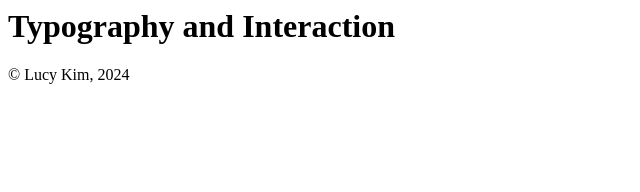
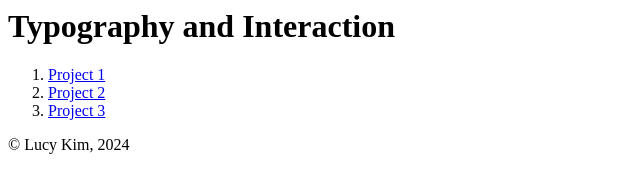
Before and after one commit to lucykim0921/lucykim0921.github.io, a plain HTML site: page index.html in a window 1280 px wide. Shown: the whole page, without its empty margins (0-640 px from the left). Drawn offline with Linux system fonts and the light colour scheme.

Commit message:
added links

```diff
--- a/index.html
+++ b/index.html
@@ -9,6 +9,11 @@
         </header>
 
         <main>
+            <ol>
+                <li><a href="/manuscript">Project 1</a></li>
+                <li><a href="https://v1ckych3n.github.io/spread">Project 2</a></li>
+                <li><a href="/binding">Project 3</a></li>
+            </ol>
 
         </main>
 
```
